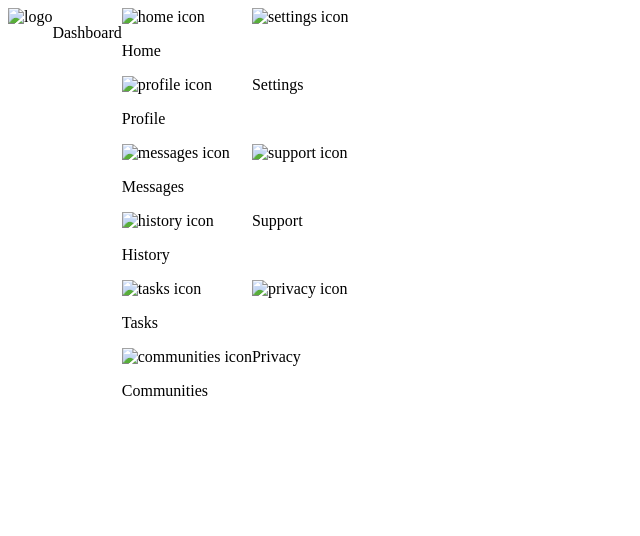
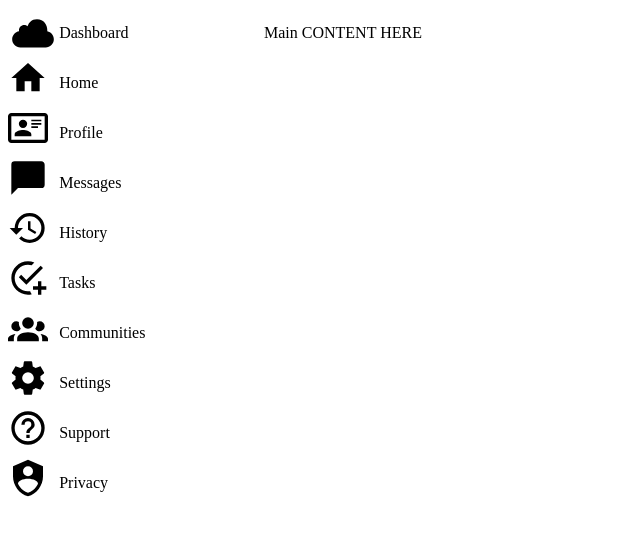
Before and after one commit to eggyolks317/admin_dashboard, a plain HTML site: page index.html in a window 1280 px wide. Shown: the whole page, without its empty margins (0-640 px from the left). Drawn offline with Linux system fonts and the light colour scheme.

Commit message:
complete sidebar layout

```diff
--- a/index.html
+++ b/index.html
@@ -7,35 +7,83 @@
     <link rel="stylesheet" href="style.css" />
   </head>
   <body>
-    <div class= "flex container" id="sidebar">
-        <div class="flex container" id="logo_section">
-          <img src="" alt="logo" class="flex_child" id="logo">
-          <p class="flex_child" id="dashboard_text" >Dashboard</p>
+    <div class="flex container" id="main_container">
+      <div class="flex container" id="sidebar">
+        <div class="grid container" id="logo_section">
+          <img src="assets/logo.svg" alt="logo" class="flex_child" id="logo" />
+          <p class="flex_child" id="dashboard_text">Dashboard</p>
         </div>
         <div class="grid container" id="pages_section">
-          <img src="" alt="home icon" id="home_icon" class="pages_icon icon">
+          <img
+            src="assets/home.svg"
+            alt="home icon"
+            id="home_icon"
+            class="pages_icon icon"
+          />
           <p id="home_text" class="pages_text">Home</p>
-          <img src="" alt="profile icon" id="profile_icon" class="pages_icon icon">
+          <img
+            src="assets/profile.svg"
+            alt="profile icon"
+            id="profile_icon"
+            class="pages_icon icon"
+          />
           <p id="profile_text" class="pages_text">Profile</p>
-          <img src="" alt="messages icon" id="messages_icon" class="pages_icon icon">
+          <img
+            src="assets/messages.svg"
+            alt="messages icon"
+            id="messages_icon"
+            class="pages_icon icon"
+          />
           <p id="messages_text" class="pages_text">Messages</p>
-          <img src="" alt="history icon" id="history_icon" class="pages_icon icon">
+          <img
+            src="assets/history.svg"
+            alt="history icon"
+            id="history_icon"
+            class="pages_icon icon"
+          />
           <p id="history_text" class="pages_text">History</p>
-          <img src="" alt="tasks icon" id="tasks_icon" class="pages_icon icon">
+          <img
+            src="assets/tasks.svg"
+            alt="tasks icon"
+            id="tasks_icon"
+            class="pages_icon icon"
+          />
           <p id="tasks_text" class="pages_text">Tasks</p>
-          <img src="" alt="communities icon" id="communities_icon" class="pages_icon icon">
+          <img
+            src="assets/communities.svg"
+            alt="communities icon"
+            id="communities_icon"
+            class="pages_icon icon"
+          />
           <p id="communities_text" class="pages_text">Communities</p>
         </div>
         <div class="grid container" id="help_section">
-          <img src="" alt="settings icon" id="settings_icon" class="help_icon icon">
+          <img
+            src="assets/settings.svg"
+            alt="settings icon"
+            id="settings_icon"
+            class="help_icon icon"
+          />
           <p id="settings_text" class="help_text">Settings</p>
-          <img src="" alt="support icon" id="support_icon" class="help_icon icon">
+          <img
+            src="assets/support.svg"
+            alt="support icon"
+            id="support_icon"
+            class="help_icon icon"
+          />
           <p id="support_text" class="help_text">Support</p>
-          <img src="" alt="privacy icon" id="privacy_icon" class="help_icon icon">
+          <img
+            src="assets/privacy.svg"
+            alt="privacy icon"
+            id="privacy_icon"
+            class="help_icon icon"
+          />
           <p id="privacy_text" class="help_text">Privacy</p>
+        </div>
       </div>
-    <div class="grid container" id="main_content">
-
+      <div class="flex container" id="main_content">
+        <p>Main CONTENT HERE</p>
+      </div>
     </div>
   </body>
 </html>
--- a/style.css
+++ b/style.css
@@ -4,3 +4,20 @@
 .flex {
   display: flex;
 }
+#logo {
+  width: 50px;
+}
+#sidebar {
+  flex-direction: column;
+  width: 20vw;
+}
+#sidebar .container {
+  grid-template-columns: 1fr 4fr;
+}
+#pages_section {
+  grid-template-rows: repeat(6, 1fr);
+}
+.pages_icon,
+.help_icon {
+  width: 40px;
+}
```
